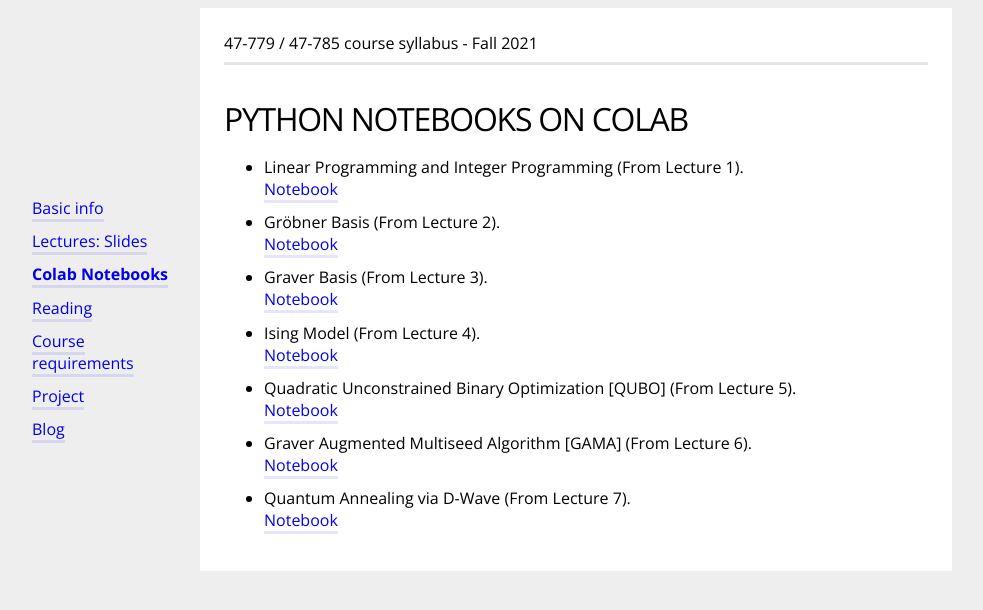
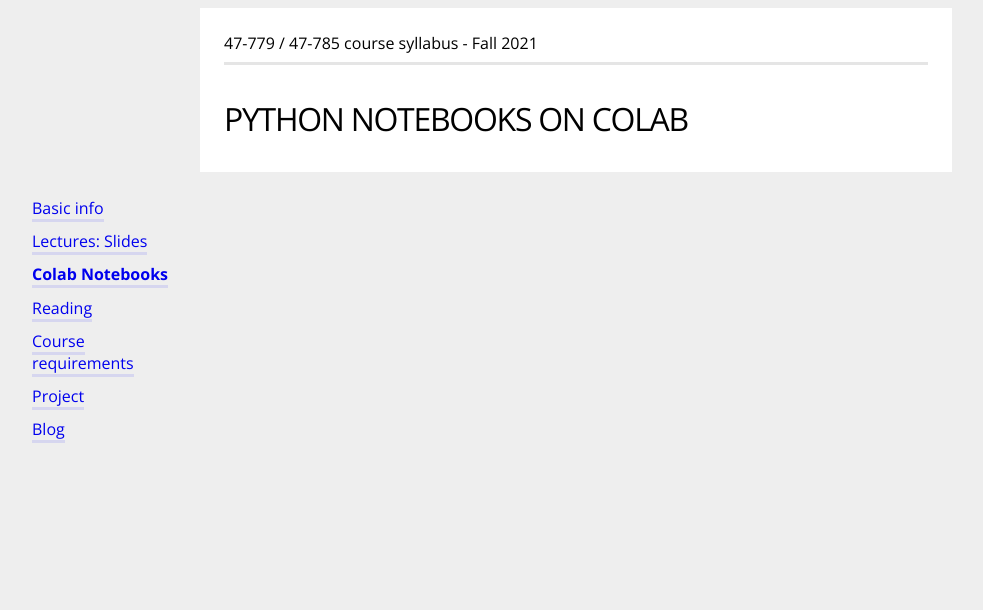
Before and after one commit to bernalde/QuIPML, a Jekyll site: the page built from colab.md, in a window 1280 px wide. Shown: the top 610 px of the page, without its empty margins (64-1047 px from the left). Built offline with Jekyll 4.4.1, drawn with Linux system fonts in a browser that asks for light colours.

Commit message:
commented the colab notebooks

```diff
--- a/colab.md
+++ b/colab.md
@@ -8,7 +8,7 @@ menuPosition: 3
 Here you can access all the colab links.
 {% endif %}
 
-- Linear Programming and Integer Programming (From Lecture 1).<br>
+<!-- - Linear Programming and Integer Programming (From Lecture 1).<br>
 [Notebook](https://colab.research.google.com/github/bernalde/QuIP/blob/master/notebooks/Notebook%201%20-%20LP%20and%20IP.ipynb)
 
 - Gr&ouml;bner Basis (From Lecture 2).<br>
@@ -27,4 +27,4 @@ Here you can access all the colab links.
 [Notebook](https://colab.research.google.com/github/bernalde/QuIP/blob/master/notebooks/Notebook%206%20-%20GAMA.ipynb)
 
 - Quantum Annealing via D-Wave (From Lecture 7).<br>
-[Notebook](https://colab.research.google.com/github/bernalde/QuIP/blob/master/notebooks/Notebook%207%20-%20DWave.ipynb)
+[Notebook](https://colab.research.google.com/github/bernalde/QuIP/blob/master/notebooks/Notebook%207%20-%20DWave.ipynb) -->
```
